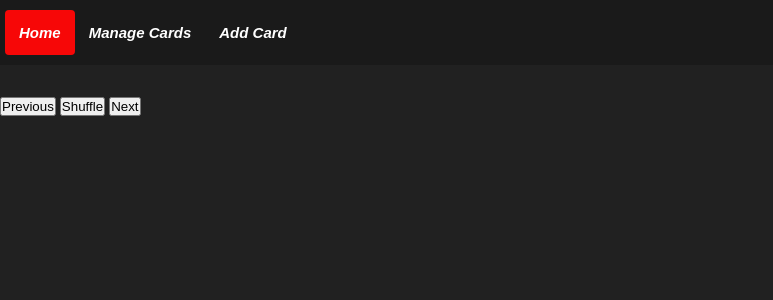
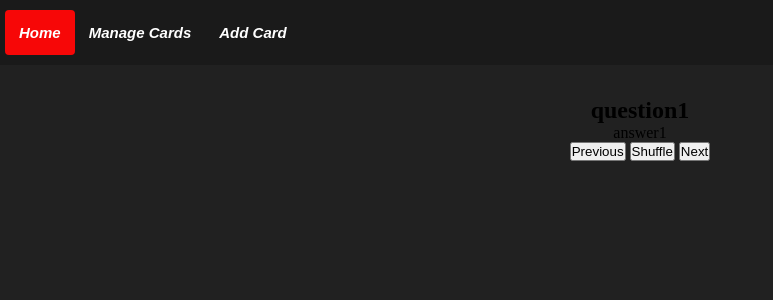
Before and after one commit to AuricFox/Flashcards, a Flask app: page /flashcards/1 in a window 1280 px wide. Shown: the top 300 px of the page, without its empty margins (0-773 px from the left). Run offline with Flask 3, Linux system fonts and the light colour scheme; parts of the project's set-up code (start-up, migrations or seed data) failed here and were passed over.

Commit message:
fixing flashcard functionality

```diff
--- a/app.py
+++ b/app.py
@@ -1,4 +1,4 @@
-from flask import Flask, request, redirect, render_template, url_for, send_file, flash
+from flask import Flask, request, redirect, render_template, url_for, flash, jsonify
 
 import os, sys, json
 sys.path.append('./src/')
@@ -20,8 +20,8 @@ def home():
 @app.route("/flashcards/<path:category>")
 def flashcard_route(category):
     # Get all questions related to specified category
-    data = json.dumps([("category1", "question1", "code1", "image1", "answer1"),
-            ("category2", "question2", "code2", "image2", "answer2")])
+    data = {"questions": [{"question": "question1", "code": "code1", "image": "image1", "answer": "answer1"},
+                          {"question": "question2", "code": "code2", "image": "image2", "answer": "answer2"}]}
 
     return render_template('flashcards.html', nav_id="home-page", data=data)
 
--- a/static/css/base.css
+++ b/static/css/base.css
@@ -79,7 +79,7 @@ body {
     cursor: pointer;
 }
 
-/* ========== Category Content ========== */
+/* ========== Category Content [Home Page] ========== */
 
 .categories {
     display: flex;
@@ -108,3 +108,12 @@ body {
 .category:hover {
     background-color: rgba(247, 7, 7, 0.5);
 }
+
+/* ========== Flashcard Content [Flashcard Page] ========== */
+
+.flashcard-container {
+    display: flex;
+    flex-direction: column;
+    align-items: center;
+    text-align: center;
+}
--- a/static/js/base.js
+++ b/static/js/base.js
@@ -4,15 +4,17 @@ var currentFlashcardIndex = 0;
 
 function showFlashcard(index) {
     var flashcardContent = document.getElementById("flashcard-content");
+    console.log("Flashcards:", flashcards);
 
     // Ensure the index is within bounds
-    if (index >= 0 && index < flashcards.length) {
-        var currentFlashcard = flashcards[index];
+    if (index >= 0 && index < flashcards['questions'].length) {
+        var currentFlashcard = flashcards['questions'][index];
+
 
         // Update the content of the flashcard
         flashcardContent.innerHTML = `
-            <h2>${currentFlashcard[0]}</h2>
-            <p>${currentFlashcard[1]}</p>
+            <h2>${currentFlashcard['question']}</h2>
+            <p>${currentFlashcard['answer']}</p>
             <!-- Add more elements as needed -->
         `;
 
--- a/templates/flashcards.html
+++ b/templates/flashcards.html
@@ -16,9 +16,7 @@
 </div>
 
 <script>
-    var flashcards = "{{ data | tojson | safe | e }}";
-    console.log("Flashcards:", flashcards);
-
+    var flashcards = {{ data | tojson | safe | e }};
 </script>
 
 {% endblock %}
```
Also changed, not shown: 1 other file.
